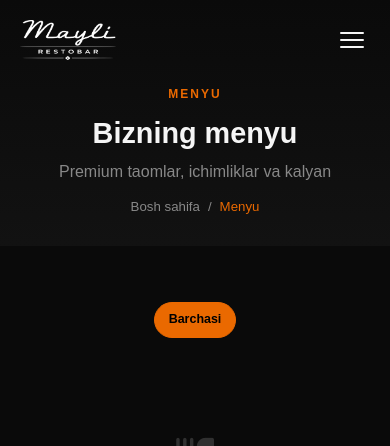
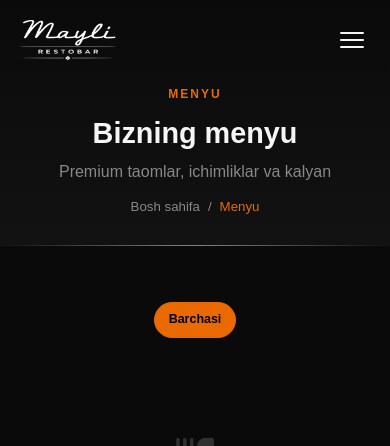
Before and after one commit to sh4hboz/mayli, a Django app: page /menu/ in a window 390 px wide. Shown: the top 446 px of the page. Run offline with Django 5.2, Linux system fonts and the light colour scheme; data comes from the database, SQL or seed files in the repository; data that the repository does not hold is empty; some libraries are stand-ins or nearby versions.

Commit message:
menyu: menu-hero -> page-hero, ortiqcha CSS tozalandi
Menyu sahifasi hero'si about bilan bir xil .page-hero uslubiga o'tdi (gold chiziq).
Ortiqcha .menu-hero qoidasi va responsive duplikatlari olib tashlandi. CSS cache ?v=1.8.

Co-Authored-By: Claude Opus 4.8 <noreply@anthropic.com>

```diff
--- a/src/style.css
+++ b/src/style.css
@@ -1096,7 +1096,6 @@ footer p {
 .dish-no-img { width:100%; aspect-ratio:4/3; background:linear-gradient(135deg,#1a1a1a,#2a2a2a); display:flex; align-items:center; justify-content:center; color:var(--gold); opacity:.5; }
 
 /* ===== MENU PAGE ===== */
-.menu-hero { padding:140px 0 60px; text-align:center; background:linear-gradient(180deg, var(--dark) 0%, var(--dark2) 100%); }
 .menu-filters { display:flex; flex-wrap:wrap; gap:10px; justify-content:center; margin-bottom:40px; }
 .filter-btn { padding:8px 20px; border-radius:30px; border:1px solid var(--border); background:transparent; color:var(--text-muted); font-size:.85rem; font-weight:600; cursor:pointer; transition:var(--transition); text-decoration:none; }
 .filter-btn:hover, .filter-btn.active { background:var(--gold); color:#000; border-color:var(--gold); }
@@ -1527,7 +1526,7 @@ textarea.form-control { resize:vertical; min-height:120px; }
   .promo-img { width:100%; height:160px; }
   .chat-widget { width:calc(100vw - 48px); right:24px; bottom:96px; }
   .about-features { grid-template-columns:1fr; }
-  .page-hero, .menu-hero { padding:100px 0 40px; }
+  .page-hero { padding:100px 0 40px; }
 
   /* Floating tugmalar mobilda pastroq */
   .floating-btns { bottom:20px; right:16px; }
@@ -1541,7 +1540,7 @@ body.menu-open { overflow:hidden; }
   .hero-stat strong { font-size:1.4rem; }
   .menu-filters { gap:6px; }
   .filter-btn { font-size:.78rem; padding:7px 14px; }
-  .page-hero, .menu-hero { padding:80px 0 28px; }
+  .page-hero { padding:80px 0 28px; }
 
   .nav-right { gap:8px; }
   .lang-dropdown-btn { padding:4px 8px; font-size:.76rem; }
--- a/templates/website/base.html
+++ b/templates/website/base.html
@@ -36,7 +36,7 @@
   <link rel="stylesheet" href="{% static 'src/libs/swiper-bundle.min.css' %}">
   <link rel="stylesheet" href="{% static 'src/libs/fancybox.css' %}">
   <link rel="stylesheet" href="https://cdnjs.cloudflare.com/ajax/libs/font-awesome/4.7.0/css/font-awesome.min.css">
-  <link rel="stylesheet" href="{% static 'src/style.css' %}?v=1.7">
+  <link rel="stylesheet" href="{% static 'src/style.css' %}?v=1.8">
 
 
   {% if site.google_verify %}<meta name="google-site-verification" content="{{ site.google_verify }}">{% endif %}
--- a/templates/website/menu.html
+++ b/templates/website/menu.html
@@ -5,7 +5,7 @@
 {% block meta_description %}{% trans "Mayli Restobar to'liq menyu — taomlar, ichimliklar, kalyan, gazaklar. Narxlar va fotosuratlar bilan." %}{% endblock %}
 
 {% block content %}
-<section class="menu-hero">
+<section class="page-hero">
   <div class="container">
     <span class="section-badge">{% trans "Menyu" %}</span>
     <h1 class="section-title mb-8">{% trans "Bizning menyu" %}</h1>
```
